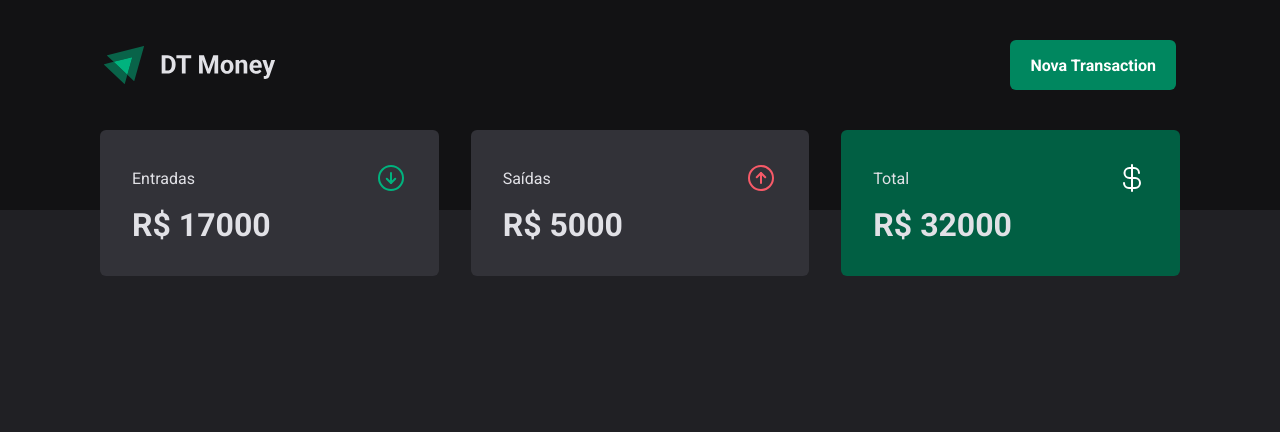
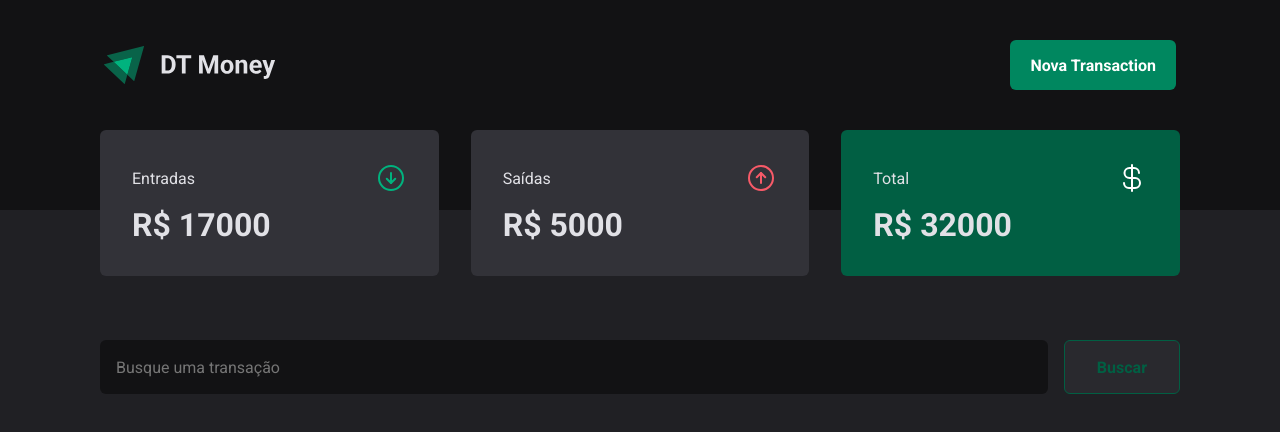
Before and after one commit to Anathangv/reactjs_ignitecourse_dt_money, a React (Vite) app: page / in a window 1280 px wide. Shown: the top 432 px of the page. Built offline with nearby package versions, Linux system fonts and the light colour scheme.

Commit message:
feat: created search component

```diff
--- a/src/components/Header/styles.ts
+++ b/src/components/Header/styles.ts
@@ -26,7 +26,7 @@ export const ButtonNewTransaction = styled.button`
   font-weight: bold;
 
   &:hover {
-    background-color: ${(props) => props.theme['green-700']};
+    background-color: ${(props) => props.theme['green-300']};
     transition: 0.4s;
     cursor: pointer;
   }
--- /dev/null
+++ b/src/pages/Home/components/Search/index.tsx
@@ -0,0 +1,10 @@
+import { ButtonSearch, InputSearch, SearchContainer } from './styles'
+
+export function Search() {
+  return (
+    <SearchContainer>
+      <InputSearch placeholder="Busque uma transação" />
+      <ButtonSearch>Buscar</ButtonSearch>
+    </SearchContainer>
+  )
+}
--- /dev/null
+++ b/src/pages/Home/components/Search/styles.ts
@@ -0,0 +1,34 @@
+import styled from 'styled-components'
+
+export const SearchContainer = styled.div`
+  width: 100%;
+  margin-top: 4rem;
+  display: flex;
+  gap: 1rem;
+`
+
+export const InputSearch = styled.input`
+  border-radius: 6px;
+  padding: 1rem;
+  color: ${(props) => props.theme.white};
+  background-color: ${(props) => props.theme['gray-900']};
+  border: none;
+  flex-grow: 1;
+`
+export const ButtonSearch = styled.button`
+  height: 3.375rem;
+  padding: 0 2rem;
+  color: ${(props) => props.theme['green-700']};
+  font-weight: 700;
+  background-color: ${(props) => props.theme['gray-700']};
+  border: 1px solid ${(props) => props.theme['green-700']};
+  border-radius: 6px;
+  transition: 0.4s;
+
+  &:hover {
+    cursor: pointer;
+    background-color: ${(props) => props.theme['green-300']};
+    border-color: ${(props) => props.theme['green-300']};
+    color: ${(props) => props.theme.white};
+  }
+`
--- a/src/pages/Home/index.tsx
+++ b/src/pages/Home/index.tsx
@@ -1,10 +1,12 @@
 import { Dashboard } from './components/Dashboard'
+import { Search } from './components/Search'
 import { HomeContainer } from './styles'
 
 export function Home() {
   return (
     <HomeContainer>
       <Dashboard />
+      <Search />
     </HomeContainer>
   )
 }
```
